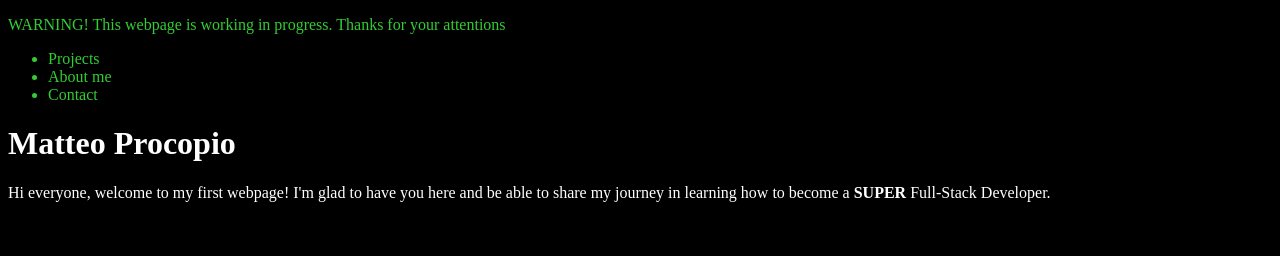
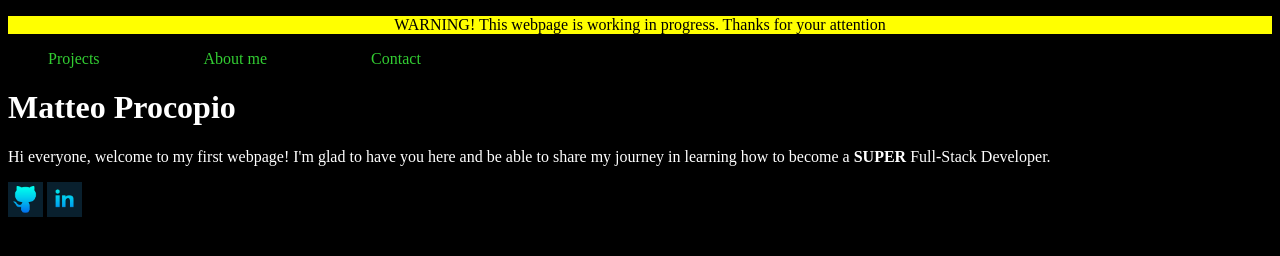
Before and after one commit to pro99matt/pro99matt.github.io, a plain HTML site: page index.html in a window 1280 px wide. Drawn offline with Linux system fonts and the light colour scheme.

Commit message:
add social logo and link, few other things

```diff
--- a/index.html
+++ b/index.html
@@ -11,13 +11,15 @@
 
     <header>
         <div>
-            <p>WARNING! This webpage is working in progress. Thanks for your attentions</p>
+            <p class="Warning">WARNING! This webpage is working in progress. Thanks for your attention</p>
         </div>
-        <ul>
-            <li>Projects</li>
-            <li>About me</li>
-            <li>Contact</li>
-        </ul>
+        <nav>
+            <ul>
+                <li>Projects</li>
+                <li>About me</li>
+                <li>Contact</li>
+            </ul>
+        </nav>
     </header>
 
     <main>
@@ -25,7 +27,12 @@
         <p>Hi everyone, welcome to my first webpage! I'm glad to have you here and be able to share my journey in learning how to become a <strong>SUPER</strong> Full-Stack Developer.</p>
     </main>
 
-    <footer></footer>
+    <footer>
+        <div>
+            <a href="https://github.com/pro99matt?tab=overview&from=2023-12-01&to=2023-12-31"><img class="logos" src="./resources/images/GithubLogo.png" alt="Github Logo"></a>
+            <a href="https://www.linkedin.com/in/matteo-procopio-104812192?utm_source=share&utm_campaign=share_via&utm_content=profile&utm_medium=ios_app"><img class="logos" src="./resources/images/LinkedinLogo.png" alt="Linkedin Logo"></a>
+        </div>
+        </footer>
 
 </body>
 </html>
--- a/resources/css/index.css
+++ b/resources/css/index.css
@@ -1,11 +1,25 @@
+
 body{
     background-color: black;
-}
-
-header{
     color: limegreen;
 }
 
 main{
     color: white;
 }
+
+li{
+    display: inline;
+    padding-right: 100px;
+}
+
+.Warning{
+    color: black;
+    background-color: yellow;
+    text-align: center;
+}
+
+.logos{
+    height: 35px;
+    width: 35px;
+}
```
Also changed, not shown: resources/images/GithubLogo.png (added), resources/images/LinkedinLogo.png (added), 4 other files.
